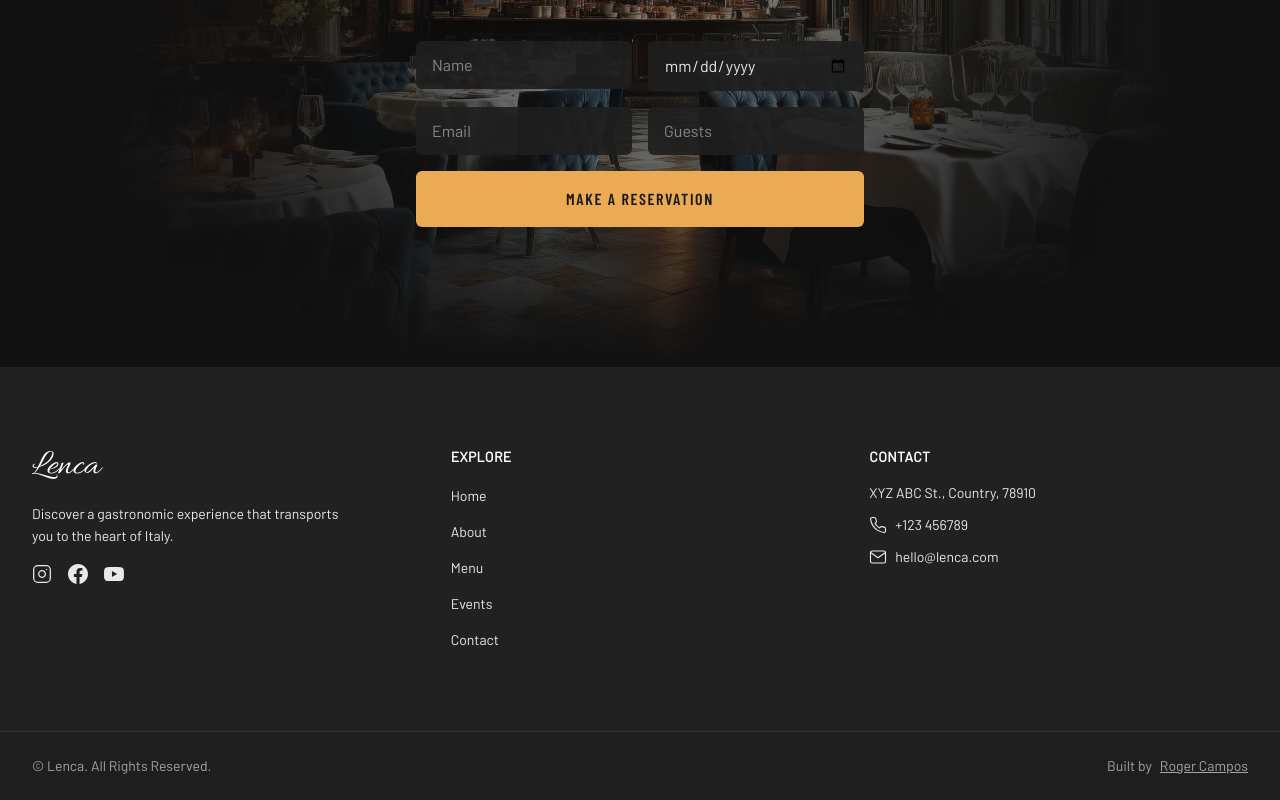
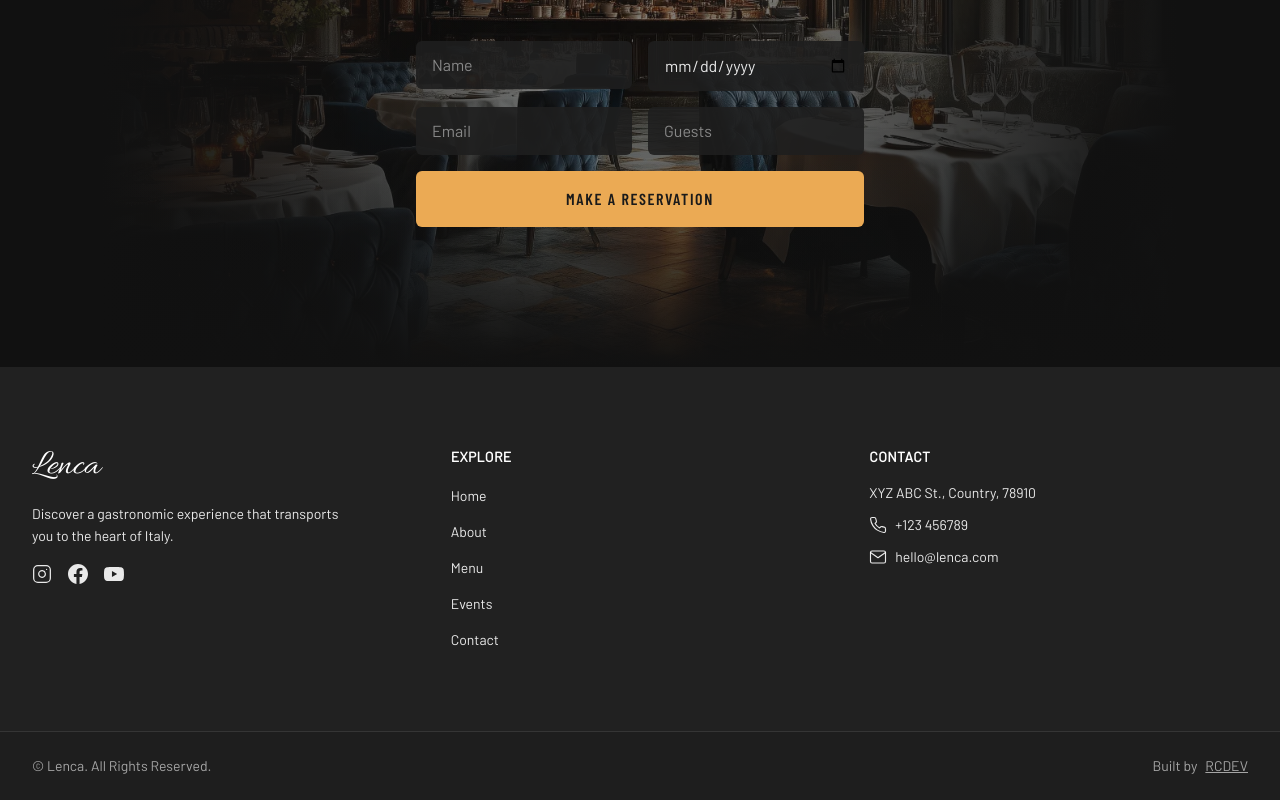
Before and after one commit to rcampos36/lenca, a Next.js app: page / in a window 1280 px wide. Shown: the part 10885-11685 px from the top of the page. Built offline with nearby package versions, Linux system fonts and the light colour scheme.

Commit message:
adding footer

```diff
--- a/src/components/Footer.tsx
+++ b/src/components/Footer.tsx
@@ -202,7 +202,7 @@ export function Footer() {
               rel="noopener noreferrer"
               className="underline hover:text-white/80"
             >
-              Roger Campos
+              RCDEV
             </a>
           </p>
         </div>
```
